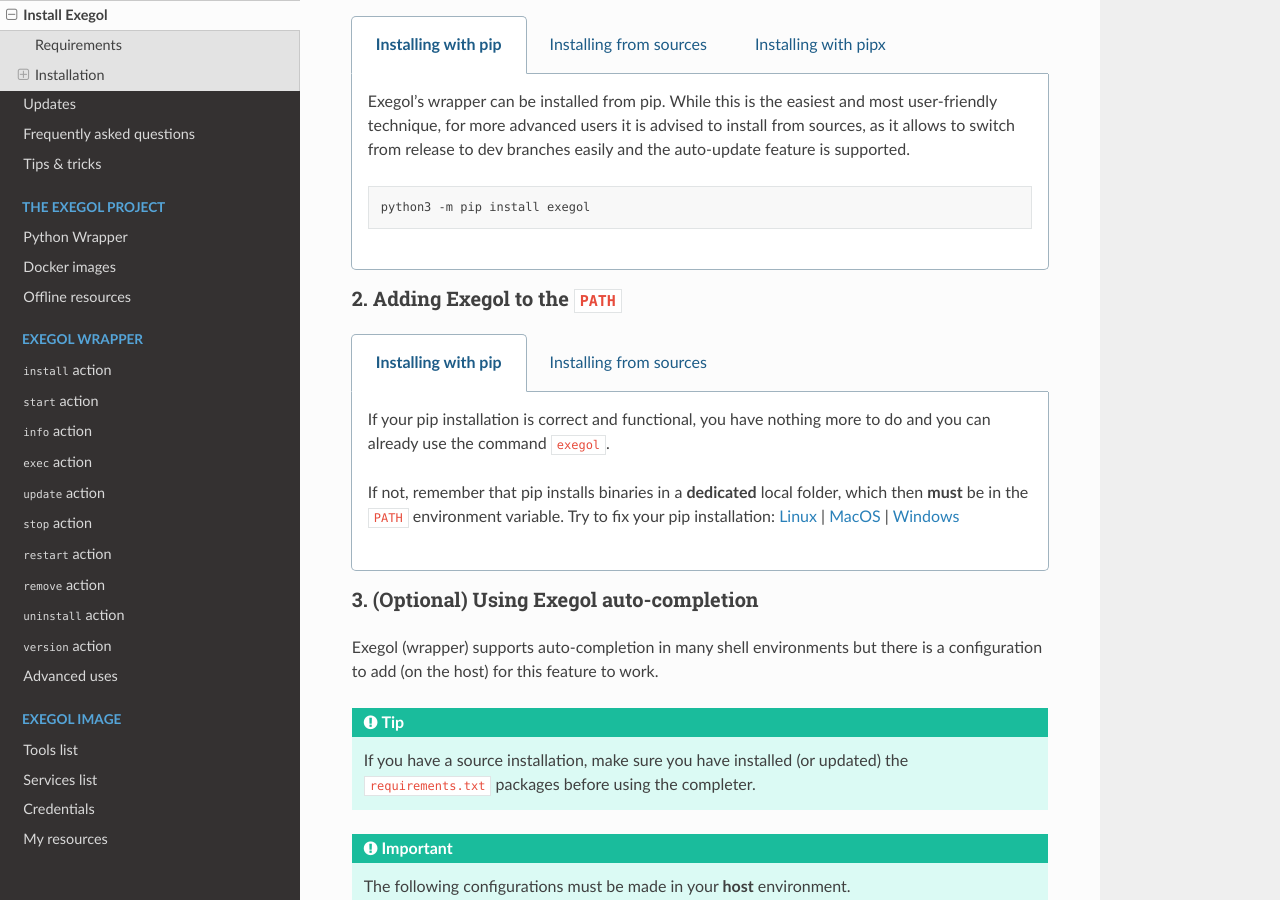
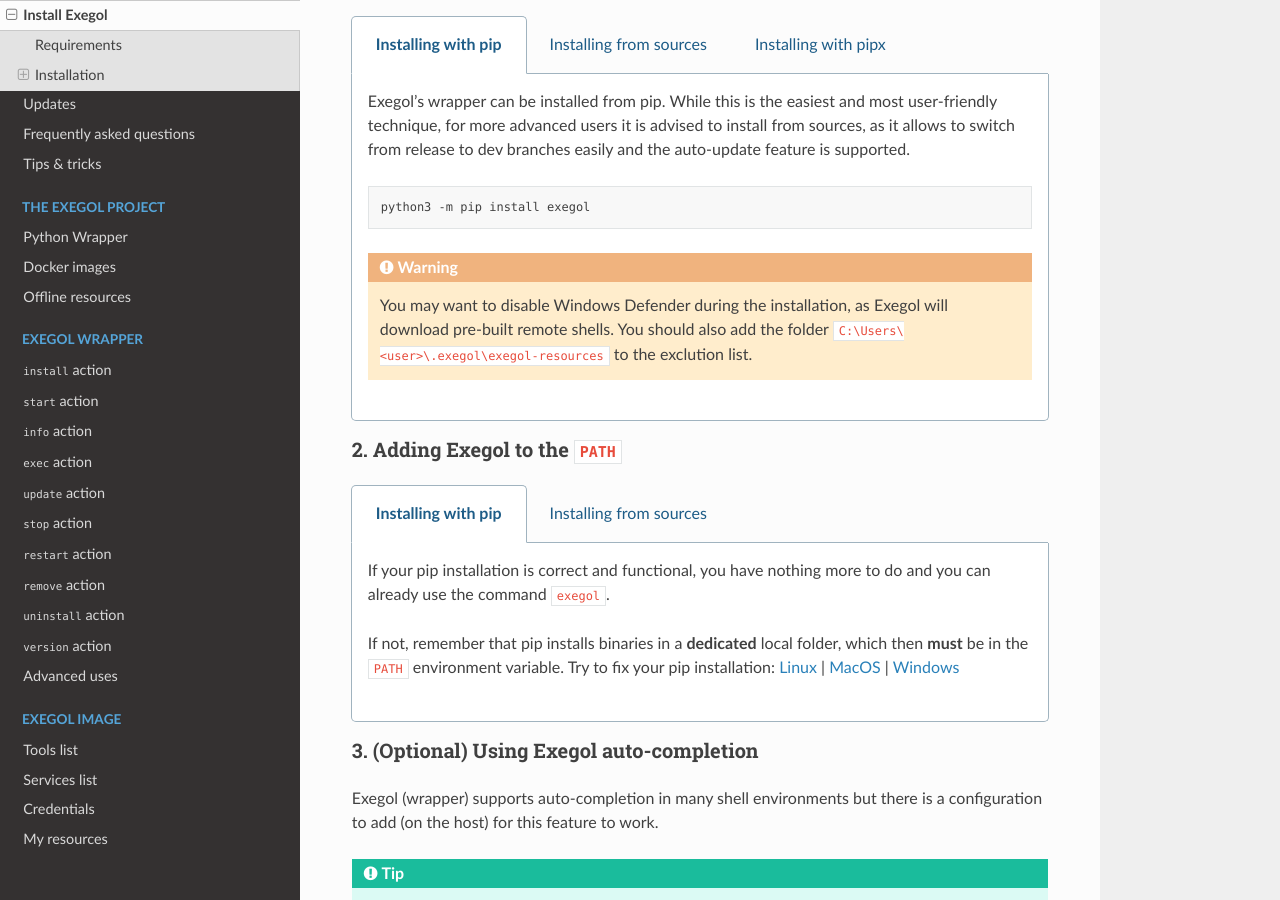
Before and after one commit to ThePorgs/Exegol-docs, a Sphinx documentation site: the page built from source/getting-started/install.rst, in a window 1280 px wide and 900 px high, scrolled down 2019 px. Built offline with Sphinx 7.4.7 and the Read the Docs theme 2.0.0, drawn with Linux system fonts in a browser that asks for light colours.

Commit message:
Add: installation for windows users, remote shell flagging by Windows Defender

```diff
--- a/source/getting-started/install.rst
+++ b/source/getting-started/install.rst
@@ -133,6 +133,9 @@
 
            python3 -m pip install exegol
 
+        .. warning::
+
+            You may want to disable Windows Defender during the installation, as Exegol will download pre-built remote shells. You should also add the folder ``C:\Users\<user>\.exegol\exegol-resources`` to the exclution list.
 
     ..  group-tab:: Installing from sources
 
```
